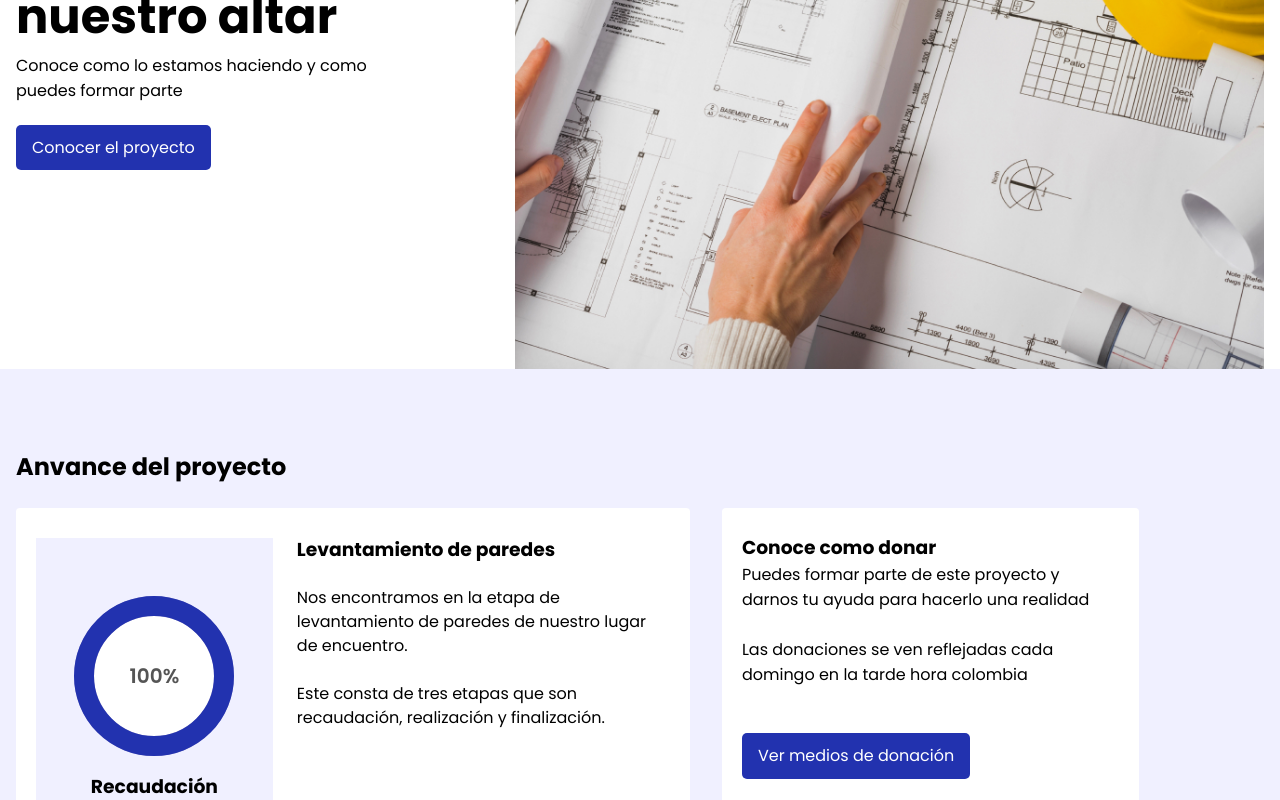
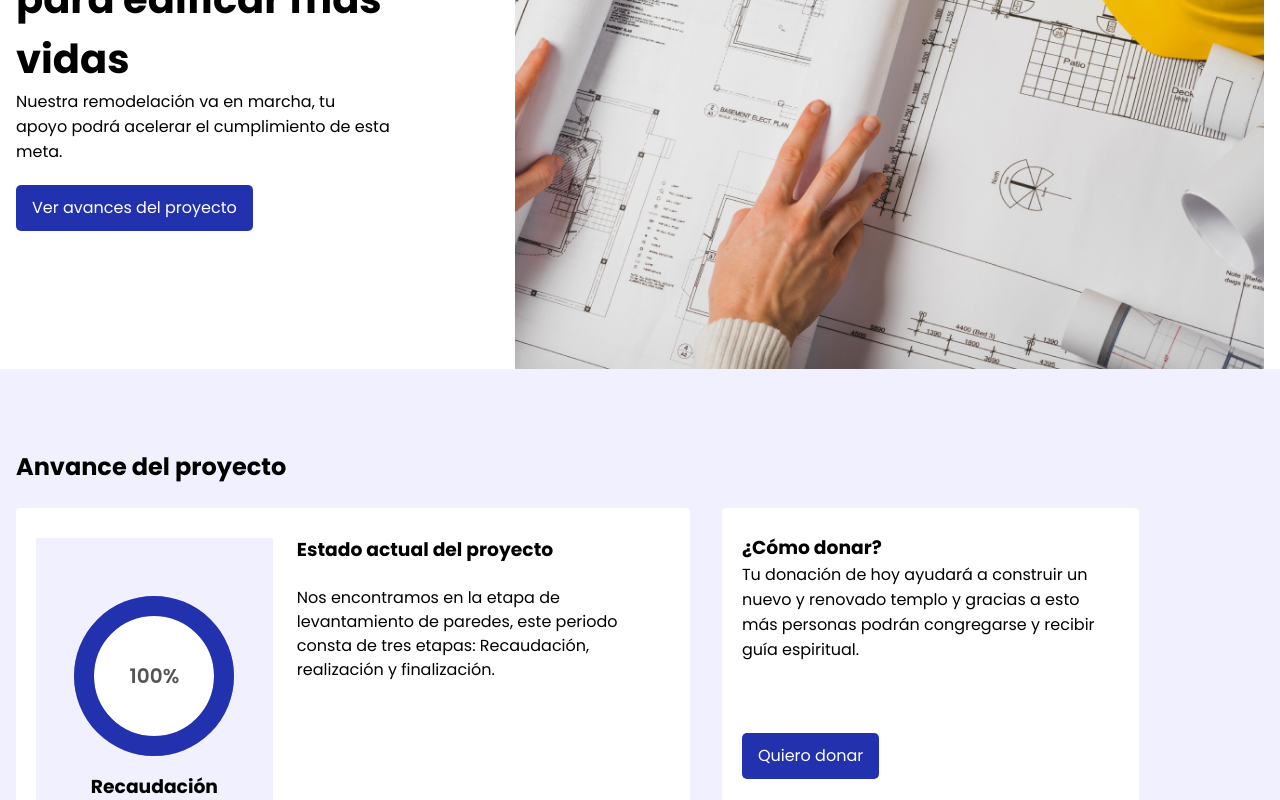
Before and after one commit to pdromoreno7/church-plaza-donaciones, a React (Create React App) app: page / in a window 1280 px wide. Shown: the part 300-1100 px from the top of the page. Built offline with nearby package versions, Linux system fonts and the light colour scheme.

Commit message:
Cambios de copy

```diff
--- a/src/components/Hero.jsx
+++ b/src/components/Hero.jsx
@@ -98,9 +98,12 @@ export function Hero() {
       <div className="bd-container">
         <div className="hero__main  ">
           <div data-aos="fade-up" className="hero__info">
-            <h1>Reedificando nuestro altar</h1>
-            <p>Conoce como lo estamos haciendo y como puedes formar parte </p>
-            <Button btnText="Conocer el proyecto" btnLink="#proyect" />
+            <h1>Renovando nuestro altar para edificar más vidas</h1>
+            <p>
+              Nuestra remodelación va en marcha, tu apoyo podrá acelerar el
+              cumplimiento de esta meta.{" "}
+            </p>
+            <Button btnText="Ver avances del proyecto" btnLink="#proyect" />
           </div>
           <div className="hero__image">
             <img src={heroImg} alt="" className="hero__image-img" />
--- a/src/components/ProyectSection.jsx
+++ b/src/components/ProyectSection.jsx
@@ -153,13 +153,14 @@ export function ProyectSection() {
               <h3>Recaudación</h3>
             </figure>
             <div data-aos="fade-right" className="proyect__graphi-description">
-              <h3>Levantamiento de paredes</h3>
+              <h3>Estado actual del proyecto</h3>
               <p>
-                Nos encontramos en la etapa de levantamiento de paredes de
-                nuestro lugar de encuentro. <br />
+                Nos encontramos en la etapa de levantamiento de paredes, este
+                periodo consta de tres etapas: Recaudación, realización y
+                finalización. <br />
                 <br />
-                Este consta de tres etapas que son recaudación, realización y
-                finalización.
+                {/* Este consta de tres etapas que son recaudación, realización y
+                finalización. */}
               </p>
               <div className="proyect__graphi-buttom">
                 <Button btnText="Hacer donación" btnLink="#donacion" />
@@ -168,17 +169,19 @@ export function ProyectSection() {
           </div>
           <div data-aos="fade-left" className="proyect__donacion">
             <div className="proyect__donacion-description">
-              <h3>Conoce como donar</h3>
+              <h3>¿Cómo donar?</h3>
               <p>
-                Puedes formar parte de este proyecto y darnos tu ayuda para
-                hacerlo una realidad <br />
+                Tu donación de hoy ayudará a construir un nuevo y renovado
+                templo y gracias a esto más personas podrán congregarse y
+                recibir guía espiritual.
                 <br />
-                Las donaciones se ven reflejadas cada domingo en la tarde hora
-                colombia
+                <br />
+                {/* Las donaciones se ven reflejadas cada domingo en la tarde hora
+                colombia */}
               </p>
             </div>
             <div className="proyect__donacion-buttom">
-              <Button btnText="Ver medios de donación" btnLink="#donacion" />
+              <Button btnText="Quiero donar" btnLink="#donacion" />
             </div>
           </div>
         </div>
--- a/src/index.css
+++ b/src/index.css
@@ -29,7 +29,7 @@
   );
   /*===== Font and typography =====*/
   --body-font: "Poppins", sans-serif;
-  --biggest-font-size: 3rem;
+  --biggest-font-size: 2.5rem;
   --h1-font-size: 1.8rem;
   --h2-font-size: 1.25rem;
   --h3-font-size: 1.125rem;
```
Also changed, not shown: 1 other file (tests, documents, lock files or other folders).
